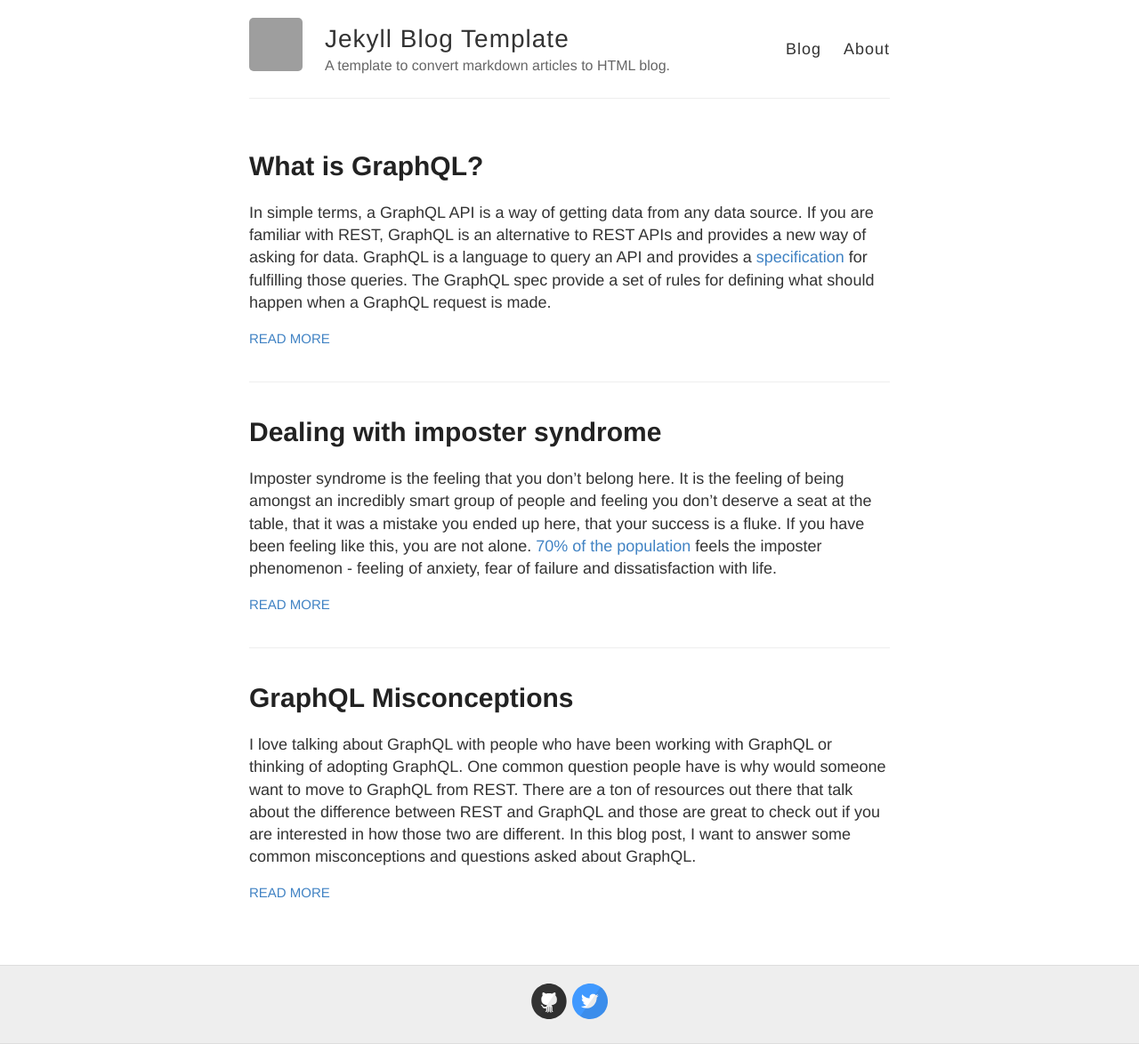
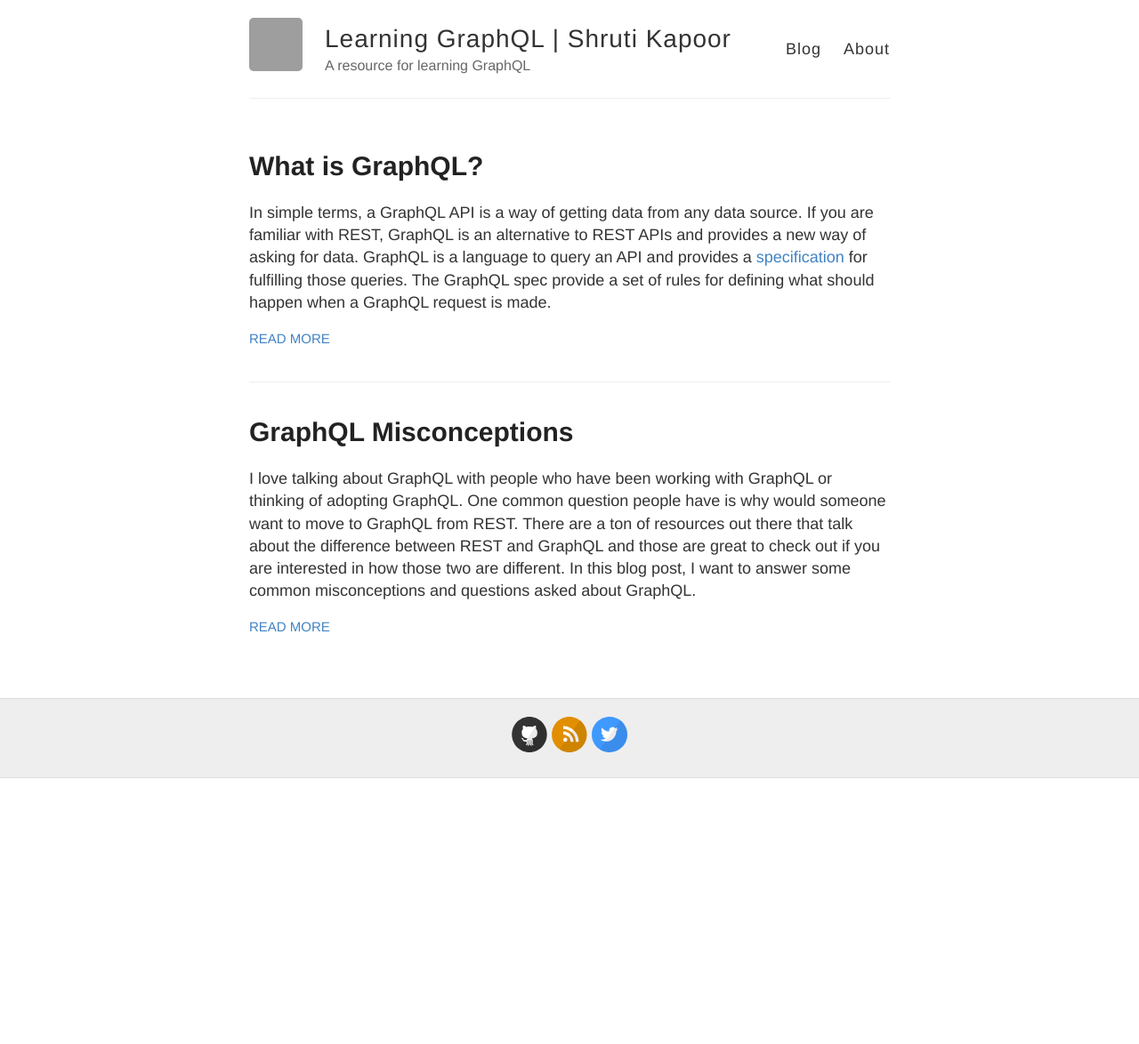
Before and after one commit to shrutikapoor08/learning-graphql, a Jekyll site: the page built from index.html, in a window 1280 px wide. Shown: the whole page at 89% size. Built offline with Jekyll 4.4.1, drawn with Linux system fonts in a browser that asks for light colours; after the commit the page ends 900 px from its top, so only the background shows below that; some of the changed lines change nothing that is shown; grey boxes are pictures that could not be loaded.

Commit message:
adding graphql

```diff
--- a/_config.yml
+++ b/_config.yml
@@ -3,10 +3,10 @@
 #
 
 # Name of your site (displayed in the header)
-name: Jekyll Blog Template
+name: Learning GraphQL | Shruti Kapoor
 
 # Short bio or description (displayed in the header)
-description: A template to convert markdown articles to HTML blog.
+description: A resource for learning GraphQL
 
 # URL of your avatar or profile pic (you could use your GitHub profile pic)
 avatar: https://avatars.githubusercontent.com/u/2525914?s=60&v=4
@@ -18,10 +18,7 @@ avatar: https://avatars.githubusercontent.com/u/2525914?s=60&v=4
 # Includes an icon in the footer for each username you enter
 footer-links:
   github: shrutikapoor08/blogs
-  instagram:
-  linkedin:
-  pinterest:
-  rss: # just type anything here for a working RSS icon
+  rss: graphql
   twitter: shrutikapoor08
   stackoverflow: # your stackoverflow profile, e.g. "users/50476/bart-kiers"
   youtube: # channel/<your_long_string> or user/<user-name>
@@ -43,7 +40,7 @@ url:
 # (http://yourusername.github.io/repository-name)
 # and NOT your User repository (http://yourusername.github.io)
 # then add in the baseurl here, like this: "/repository-name"
-baseurl: "/jekyll-blog-template"
+baseurl: "/learning-graphql"
 
 #
 # !! You don't need to change any of the configuration flags below !!
--- a/_posts/2021-02-01-Career-OvercomingImposterSyndrome.md
+++ /dev/null
@@ -1,56 +0,0 @@
----
-layout: post
-title: Dealing with imposter syndrome
----
-
-
-Imposter syndrome is the feeling that you don't belong here. It is the feeling of being amongst an incredibly smart group of people and feeling you don't deserve a seat at the table, that it was a mistake you ended up here, that your success is a fluke.
-If you have been feeling like this, you are not alone. [70% of the population](https://so06.tci-thaijo.org/index.php/IJBS/article/view/521) feels the imposter phenomenon - feeling of anxiety, fear of failure and dissatisfaction with life.
-
-
-# Dealing with imposter syndrome.
-Dealing with imposter syndrome can become manageable with a little patience, self-understanding and self-love. Here are some tips that have helped me manage my imposter syndrome -
-
-1. **You are not alone**: Know that usually overachieving people experience imposter syndrome.
-
-1. **Ask for help:** I have noticed that personally imposter syndrome gets triggered when I am working on something unfamiliar. I have an expectation from myself to figure things out instantaneously, and to "just know" things. Getting guidance from someone made me feel that I was weak, not smart enough, cannot do tasks on my own. However, I have to come to realize that this behavior is completely unfair to me. We all need help when starting out, and often our peers embrace the idea of us reaching out for help. Next time when you are in an uncharted territory, remind yourself to let go of unrealistic expectations from yourself and let others help you on this journey.
-
-1. **Review your achievements:** Make a list of accomplishments you have had so far in your life, and list things you are really proud of. Now make a list of things that challenged you in the last year, and you were able to overcome. These lists are a proof you are capable of amazing things.
-
-1. **Reach out:** Often, sharing about how you feel with others makes it easier to overcome feeling like an imposter. Some people who can help -
-    - a friend in your support group who makes you feel good about yourself.
-    - a colleague / manager you have a good relationship with.
-    - your mentor
-    - a professional psychiatrist.
-
-1. **Disconnect:** Stepping away from the situation helps in disconnecting and feeling better. Here are some ways to disconnect -
-    - Take a breather. Relax. Go for a walk.
-    - Workout. Do some heavy cardio. Do some light yoga.
-    - Do some self-care - take a bath, light a candle, do a spa session.
-
-1. **Do something creative:** Creating something - such as music, paint, knit, read, writing a blog, writing novel helps to channel our creative energy. Creativity helps unclog your brain and gives you the confidence in your ability to produce craft.
-
-1. **Step in their shoes:**
-    - If you were hiring someone with these achievements, how proud would you feel to have them on your team?
-    - If your friend was in a similar situation and told you about their imposter syndrome, what would you tell them? How would you comfort them? Now tell that to yourself. Be your own best friend.
-    - If your co-worker who you admire was having imposter syndrome, what would you tell them? Now tell that to yourself. Be your own secret admirer.
-    - What would your future 5 year self tell you at this moment?
-
-
-# Prepare for impending imposter syndrome.
-
-- Did you recently achieve something?  Write it in your list of accomplishments.
-- Did you overcome a major hurdle or problem? Write it in your list of accomplishments.
-- Did you receive kind words of appreciation from someone? Write it.
-- Did you recently find out that someone you admire is having imposter syndrome? Were you surprised hearing that? Did you offer comfort? Write down what you said and how you felt. This will be helpful when you experience imposter syndrome yourself.
-- Make a list of things that makes you feel better - taking a walk, lighting candles, watching your favorite TV show (FRIENDS), talking to a friend. This will be helpful to nurture you in the time of need.
-- Write down some affirmations that work for you. Some examples are -
-    - I am here, therefore I belong.
-    - A hard problem means I am levelling up.
-    - I am strong and capable.
-    - I am worthy of respect and glory.
-    - I am proficient in my craft.
-
-
-# Reach out
-Are you feeling any of these emotions at the moment? Reach out. Send me a message at twitter.com/shrutikapoor08. I am here for you.
```
